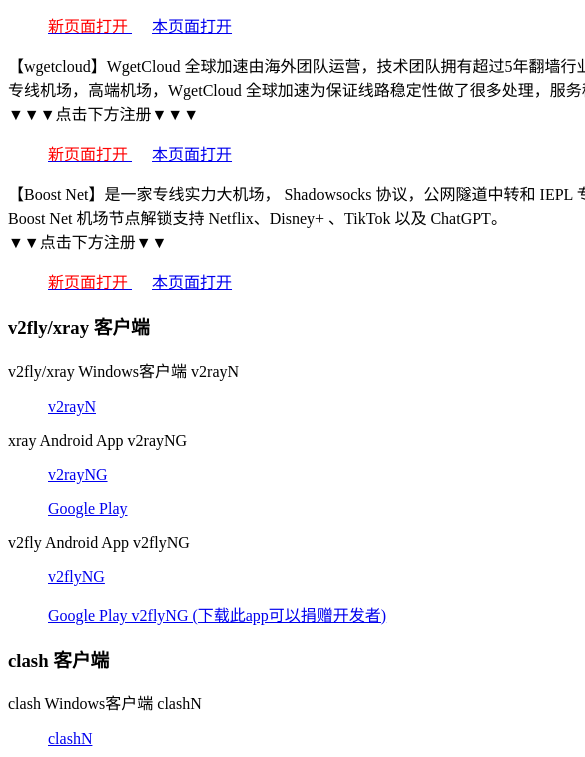
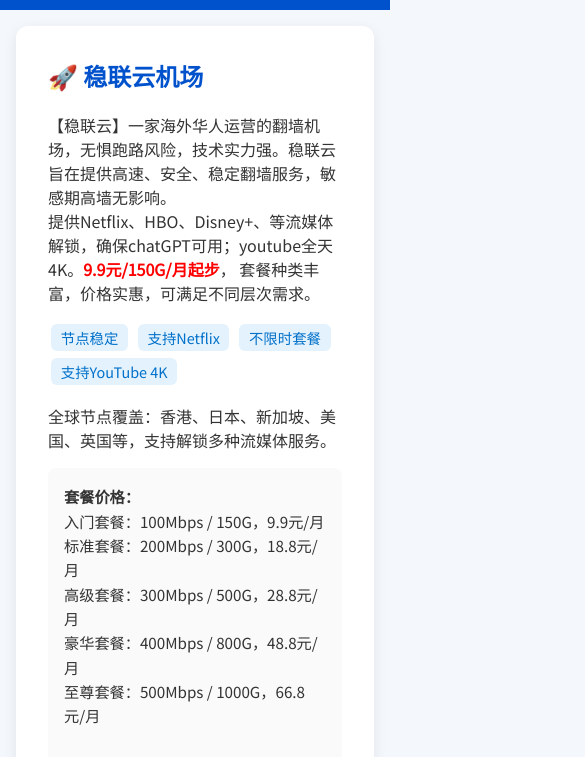
Before and after one commit to elgaeou/airports, a plain HTML site: page index.html in a window 390 px wide. Shown: the part 139-896 px from the top of the page, 585 px wide, since content can reach past the window. Drawn offline with Linux system fonts and the light colour scheme.

Commit message:
Update index.html

```diff
--- a/index.html
+++ b/index.html
@@ -1,168 +1,222 @@
 <!DOCTYPE html>
-<html lang="en">
+<html lang="zh-CN">
     <head>
-        <meta http-equiv="X-UA-Compatible" content="IE=edge" />
-        <meta charset="utf-8" />
-        <base href="/" />
-        <meta
-            name="viewport"
-            content="width=device-width, initial-scale=1, user-scalable=yes"
+        <meta charset="UTF-8" />
+        <meta name="viewport" content="width=device-width, initial-scale=1.0" />
+        <title>科学上网机场推荐</title>
+        <link
+            href="https://fonts.googleapis.com/css2?family=Noto+Sans+SC&display=swap"
+            rel="stylesheet"
         />
+        <style>
+            * {
+              box-sizing: border-box;
+            }
+            body {
+              margin: 0;
+              font-family: 'Noto Sans SC', sans-serif;
+              background-color: #f4f7fb;
+              color: #333;
+            }
+            header {
+              background-color: #0052cc;
+              color: white;
+              padding: 2rem 0;
+              text-align: center;
+            }
+            header h1 {
+              margin: 0;
+              font-size: 2.2rem;
+            }
+            header p {
+              margin-top: 0.5rem;
+              font-size: 1rem;
+            }
+            .container {
+              max-width: 1200px;
+              margin: auto;
+              padding: 2rem 10%;
+            }
+            .card {
+              background-color: #fff;
+              border-radius: 12px;
+              box-shadow: 0 4px 14px rgba(0, 0, 0, 0.08);
+              margin-bottom: 2rem;
+              padding: 2rem;
+            }
+            .card h2 {
+              margin-top: 0;
+              color: #0052cc;
+            }
+            .tag {
+              background-color: #e3f2fd;
+              display: inline-block;
+              padding: 0.2rem 0.6rem;
+              margin: 0.2rem;
+              border-radius: 6px;
+              font-size: 0.9rem;
+              color: #0070c9;
+            }
+            .price-table {
+              margin-top: 1rem;
+              background-color: #fafafa;
+              padding: 1rem;
+              border-radius: 8px;
+              font-size: 0.95rem;
+              line-height: 1.6;
+            }
+            a.button {
+              display: inline-block;
+              margin-top: 1rem;
+              background-color: #0070c9;
+              color: white;
+              text-decoration: none;
+              padding: 0.6rem 1.2rem;
+              border-radius: 6px;
+              transition: background 0.3s ease;
+            }
+            a.button:hover {
+              background-color: #005bb5;
+            }
+            footer {
+              text-align: center;
+              color: #888;
+              padding: 2rem 1rem;
+              font-size: 0.85rem;
+              background-color: #f0f0f0;
+            }
 
-        <title>长期稳定可用机场推荐</title>
+            @media (max-width: 768px) {
+              .container {
+                padding: 1rem;
+              }
+              header h1 {
+                font-size: 1.6rem;
+              }
+            }
+        </style>
+    </head>
+    <body>
+        <header>
+            <h1>科学上网机场推荐</h1>
+            <p>高速稳定 / 解锁流媒体 / 适配各类设备 / 提升访问体验</p>
+        </header>
 
-        <style>
-            p {white-space:nowrap}
-            ul, li { margin-left: 0; padding-left: 0; }
-        </style>
+        <div class="container">
+            <!-- 稳联云 -->
+            <div class="card">
+                <h2>🚀 稳联云机场</h2>
+                <p>
+                  【稳联云】一家海外华人运营的翻墙机场，无惧跑路风险，技术实力强。稳联云旨在提供高速、安全、稳定翻墙服务，敏感期高墙无影响。<br>提供Netflix、HBO、Disney+、等流媒体解锁，确保chatGPT可用；youtube全天4K。<span style='font-size:16px;color:red;font-weight:bold;'>9.9元/150G/月起步</span>， 套餐种类丰富，价格实惠，可满足不同层次需求。
+                </p>
+                <div class="tag">节点稳定</div>
+                <div class="tag">支持Netflix</div>
+                <div class="tag">不限时套餐</div>
+                <div class="tag">支持YouTube 4K</div>
+                <p>
+                    全球节点覆盖：香港、日本、新加坡、美国、英国等，支持解锁多种流媒体服务。
+                </p>
 
-        <meta name="theme-color" content="#00695c" />
-    </head>
+                <div class="price-table">
+                    <strong>套餐价格：</strong><br />
+                    入门套餐：100Mbps / 150G，9.9元/月<br />
+                    标准套餐：200Mbps / 300G，18.8元/月<br />
+                    高级套餐：300Mbps / 500G，28.8元/月<br />
+                    豪华套餐：400Mbps / 800G，48.8元/月<br />
+                    至尊套餐：500Mbps / 1000G，66.8元/月<br />
+                    <br />
+                    不限时流量套餐：68.8元起
+                </div>
+                <a
+                    class="button"
+                    href="https://serv006.2344566.xyz/#/register?code=EquDEAlA"
+                    target="_blank"
+                    >进入稳联云官网</a
+                >
+            </div>
 
-    <body>
-        <h3><p>长期稳定可用机场，随机排序,请自行试用. </p></h3>
+            <!-- WgetCloud -->
+            <div class="card">
+                <h2>🌐 WgetCloud 全球加速</h2>
+                <p>
+                    【wgetcloud】WgetCloud 全球加速由海外团队运营，技术团队拥有超过5年翻墙行业经验，旨在提供高速、稳定翻墙服务。<br>专线机场，高端机场，WgetCloud 全球加速为保证线路稳定性做了很多处理，服务稳定可靠。<br>
+                </p>
+                <div class="tag">Trojan协议</div>
+                <div class="tag">专线加速</div>
+                <div class="tag">企业定制</div>
+                <div class="tag">高可用</div>
+                <p>
+                    适合外贸、开发、出海团队使用。支持自定义套餐与设备数量，开通即享
+                    8 折优惠与抽奖活动。
+                </p>
 
-        <ul id="add_to_list"></ul>
+                <div class="price-table">
+                    <strong>套餐价格：</strong><br />
+                    基础专线：49元/月 - 120G/月<br />
+                    优质专线：59元/月 - 140G/月<br />
+                    精品专线：69元/月 - 160G/月<br />
+                    季付/年付可享更多优惠
+                </div>
+                <a
+                    class="button"
+                    href="https://invite.wgetcloud.ltd/auth/register?code=HRZc03"
+                    target="_blank"
+                    >进入WgetCloud官网</a
+                >
+            </div>
 
-        <h3><p>v2fly/xray 客户端</p></h3>
-        <ul>
-            <li>
-                <p>v2fly/xray Windows客户端 v2rayN</p>
-                <blockquote>
-                    <p>
-                        <a
-                            href="https://github.com/2dust/v2rayN/releases"
-                            target="_blank"
-                        >
-                            v2rayN
-                        </a>
-                    </p>
-                </blockquote>
-            </li>
+            <!-- Boost Net -->
+            <div class="card">
+                <h2>📡 Boost Net 高性能专线机场</h2>
+                <p>
+                    支持 Shadowsocks 协议，采用公网中转+IEPL 专线，解锁
+                    Netflix、Disney+、TikTok 等流媒体，稳定高效。
+                </p>
+                <div class="tag">Shadowsocks协议</div>
+                <div class="tag">IEPL专线</div>
+                <div class="tag">低倍率节点</div>
+                <p>稳定、流畅的观看与访问体验，适合高要求的翻墙用户。</p>
+                <a
+                    class="button"
+                    href="https://boostnet1.com/register?code=EfluACmn"
+                    target="_blank"
+                    >进入Boost Net官网</a
+                >
+            </div>
 
-            <li>
-                <p>xray Android App v2rayNG</p>
-                <blockquote>
-                    <p>
-                        <a
-                            href="https://github.com/2dust/v2rayNG/releases"
-                            target="_blank"
-                        >
-                            v2rayNG
-                        </a>
-                    </p>
-                    <p>
-                        <a
-                            href="https://play.google.com/store/apps/details?id=com.v2ray.ang"
-                            target="_blank"
-                            >Google Play</a
-                        >
-                    </p>
-                </blockquote>
-            </li>
-            <li>
-                <p>v2fly Android App v2flyNG</p>
-                <blockquote>
-                    <p>
-                        <a
-                            href="https://github.com/2dust/v2flyNG/releases"
-                            target="_blank"
-                        >
-                            v2flyNG
-                        </a>
-                    </p>
-                    <p>
-                        <a
-                            href="https://play.google.com/store/apps/details?id=com.v2ray.v2fly"
-                            target="_blank"
-                            >Google Play v2flyNG (下载此app可以捐赠开发者)
-                        </a>
-                    </p>
-                </blockquote>
-            </li>
-        </ul>
+            <div class="card">
+                <h2>客户端下载</h2>
+                <h3>🛠 v2fly / xray 客户端</h3>
+                <div class="clients">
+                    <a class="button" href="https://github.com/2dust/v2rayN/releases">Windows版 v2rayN</a>
+                    <a class="button" href="https://github.com/2dust/v2rayNG/releases">Android版 v2rayNG</a>
+                    <a class="button" href="https://play.google.com/store/apps/details?id=com.v2ray.ang">Google Play 下载</a>
+                </div>
+                <h3>🛠 Clash 客户端</h3>
+                <div class="clients">
+                    <a
+                        class="button"
+                        href="https://github.com/2dust/clashN/releases"
+                        target="_blank">Windows版 clashN</a
+                    >
+                </div>
+            </div>
 
-        <h3><p>clash 客户端</p></h3>
-        <ul>
-            <li>
-                <p>clash Windows客户端 clashN</p>
-                <blockquote>
-                    <p>
-                        <a
-                            href="https://github.com/2dust/clashN/releases"
-                            target="_blank"
-                        >
-                            clashN
-                        </a>
-                    </p>
-                </blockquote>
-            </li>
-        </ul>
-        <noscript
-            >Please enable JavaScript to continue using this
-            application.</noscript
-        >
+            <div class="card">
+                <h2>为什么选择我们？</h2>
+                <ul>
+                    <li>📶 高速稳定，不限速带宽</li>
+                    <li>🔒 安全隐私保护，数据加密</li>
+                    <li>🌍 多国家节点可选，自由切换</li>
+                    <li>💡 专业客服支持，响应迅速</li>
+                    <li>💰 高性价比套餐，按需选择</li>
+                </ul>
+            </div>
+        </div>
+
+        <footer>
+            本页面仅作信息展示，不提供翻墙服务，使用请遵守当地法律法规。<br />
+            所有机场服务由其各自官网提供支持与售后。
+        </footer>
     </body>
 </html>
-<script>
-
-    function jsfun(a) {
-    			var url = window.atob(a);
-    			window.open(url,'_blank');
-    		}
-
-    		function jsfunb(a) {
-    			var url = window.atob(a);
-    			window.location.href = url;
-    		}
-
-         function Random(min, max) {
-    			return Math.round(Math.random() * (max - min)) + min;
-    		}
-
-    		function compare(property){
-    			 return function(obj1,obj2){
-    				 var value1 = obj1[property];
-    				 var value2 = obj2[property];
-    				 return value2 - value1;
-    			 }
-    		}
-
-            function loadMy(){
-
-        var xhttp = new XMLHttpRequest();
-        xhttp.open('GET', './converted_nodelist_unicode.json?a=b'+Math.floor(Math.random() * 1000 + 1), false);
-        xhttp.onreadystatechange = function() {
-            if (xhttp.status == 200 && xhttp.readyState == 4) {
-
-                var infoObj = JSON.parse(xhttp.response)
-
-                for (item of infoObj) {
-                    item.mon = Random(0,item.mon);
-                }
-               // var sortObj = infoObj.sort(compare("mon"));
-                var sortObj = infoObj.sort(compare("mon"));
-
-                var out_li = '';
-
-                for (item of sortObj) {
-
-                    if(item.updated) {
-                        out_li += ' <li><p>' + item.desp + '</p><blockquote><p>';
-                        out_li += ' <a href="javascript:void(0);" onClick="jsfun(\''+item.url+'\')"><font color="#FF0000">新页面打开</font> </a>&nbsp;&nbsp;&nbsp;&nbsp;'
-                        out_li += ' <a href="javascript:;" onClick="jsfunb(\''+item.url+'\');return false;"> 本页面打开  </a>'
-                        out_li +=' </p></blockquote></li> ';
-                    } else {
-                        console.log("Warning: item is not updated ", item.desp)
-                    }
-
-                }
-
-                document.getElementById('add_to_list').innerHTML = out_li;
-            }
-        };
-        xhttp.send();
-    }
-
-        window.onload = loadMy();
-</script>
```
